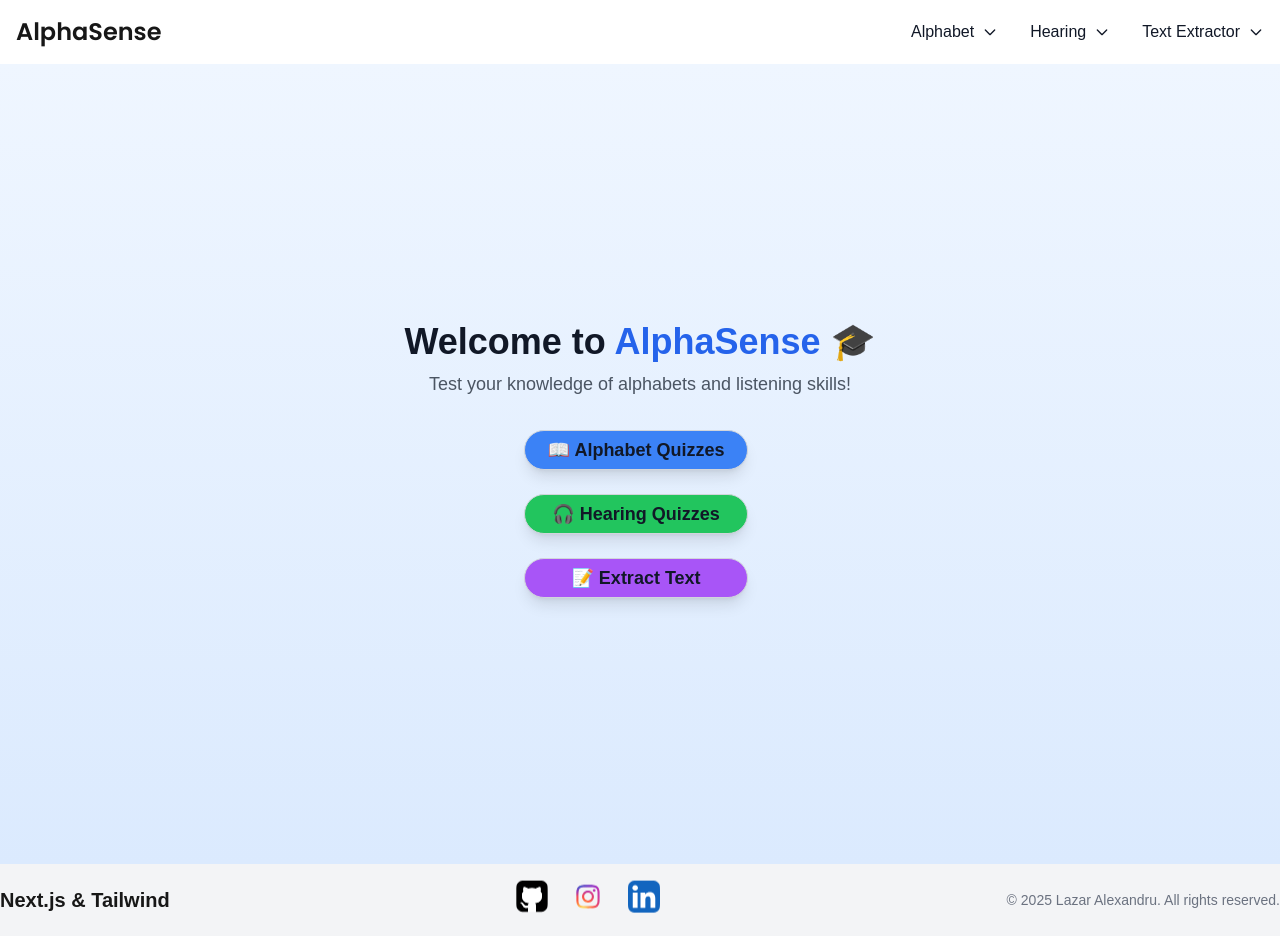
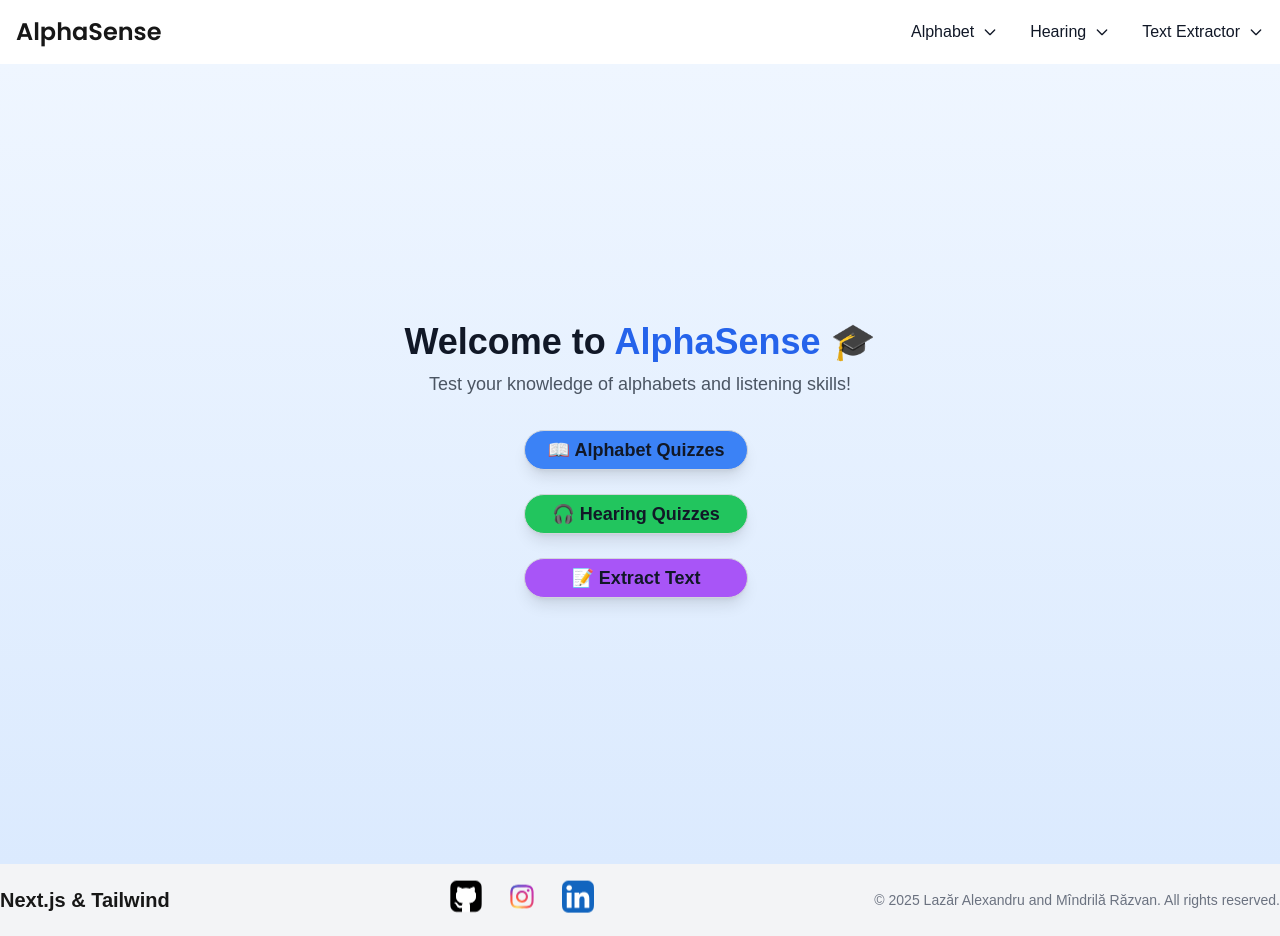
Before and after one commit to ChopinF/AlphaSense, a Next.js app: page / in a window 1280 px wide. Built offline with nearby package versions, Linux system fonts and the light colour scheme.

Commit message:
Update Footer.tsx

```diff
--- a/src/components/ui/Footer.tsx
+++ b/src/components/ui/Footer.tsx
@@ -58,7 +58,7 @@ export default function Footer() {
 
         {/* Footer Copyright */}
         <div className="text-center text-sm text-gray-500 dark:text-gray-400 mt-4 md:mt-0">
-          <p>&copy; {new Date().getFullYear()} Lazar Alexandru. All rights reserved.</p>
+          <p>&copy; {new Date().getFullYear()} Lazăr Alexandru and Mîndrilă Răzvan. All rights reserved.</p>
         </div>
       </div>
     </footer>
```
